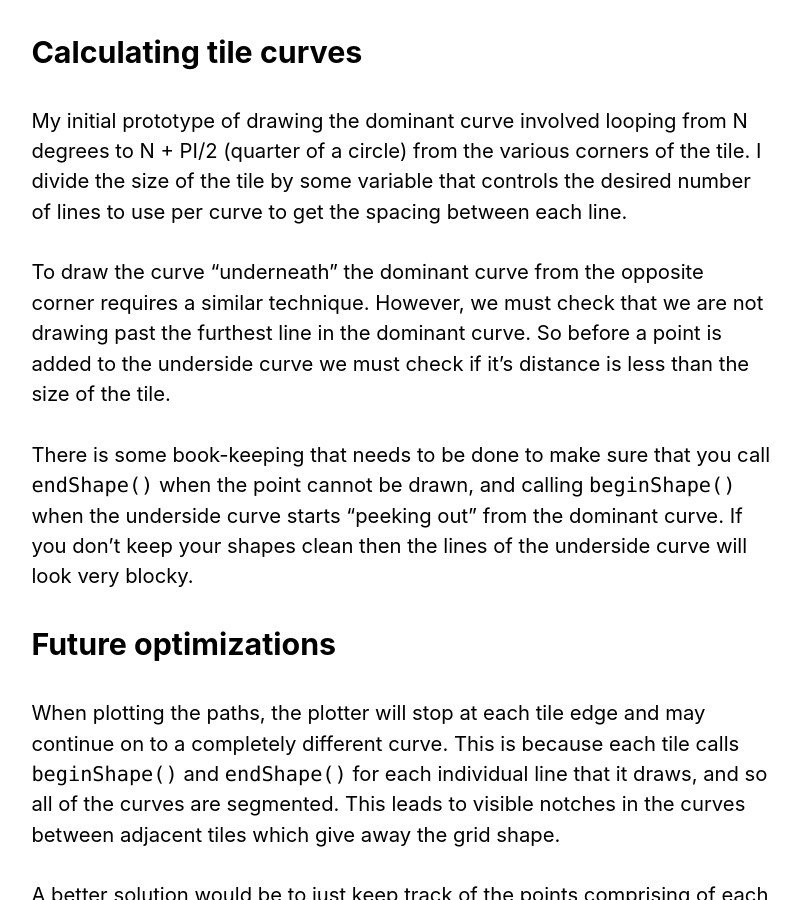
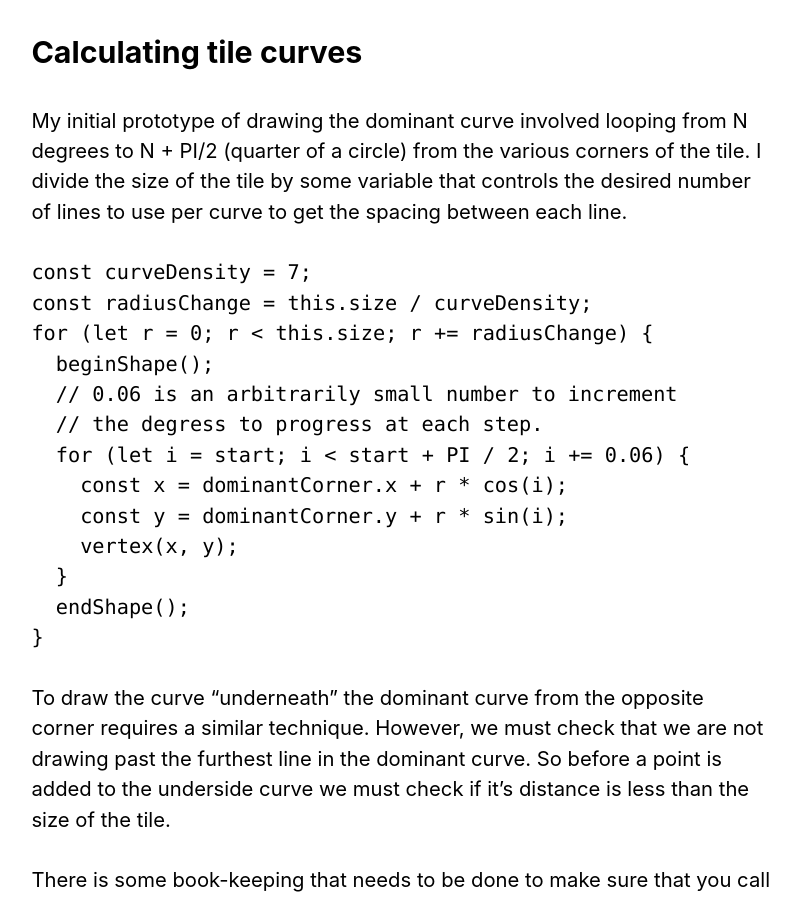
Before and after one commit to ox/ox.github.io, a Jekyll site: the page built from _posts/2019-07-19-curvy-tiling.md, in a window 1280 px wide and 900 px high, scrolled down 2273 px. Shown: the whole window, without its empty margins (239-1039 px from the left). Built offline with Jekyll 4.4.1, drawn with Linux system fonts in a browser that asks for light colours; comment, search, counter and statistics services are not loaded.

Commit message:
add code block to show adding points to curve

````diff
--- a/_posts/2019-07-19-curvy-tiling.md
+++ b/_posts/2019-07-19-curvy-tiling.md
@@ -38,6 +38,22 @@ It's important to try to divide the grid evenly across the rendering so that the
 
 My initial prototype of drawing the dominant curve involved looping from N degrees to N + PI/2 (quarter of a circle) from the various corners of the tile. I divide the size of the tile by some variable that controls the desired number of lines to use per curve to get the spacing between each line.
 
+```js
+const curveDensity = 7;
+const radiusChange = this.size / curveDensity;
+for (let r = 0; r < this.size; r += radiusChange) {
+  beginShape();
+  // 0.06 is an arbitrarily small number to increment
+  // the degress to progress at each step.
+  for (let i = start; i < start + PI / 2; i += 0.06) {
+    const x = dominantCorner.x + r * cos(i);
+    const y = dominantCorner.y + r * sin(i);
+    vertex(x, y);
+  }
+  endShape();
+}
+```
+
 To draw the curve "underneath" the dominant curve from the opposite corner requires a similar technique. However, we must check that we are not drawing past the furthest line in the dominant curve. So before a point is added to the underside curve we must check if it's distance is less than the size of the tile.
 
 There is some book-keeping that needs to be done to make sure that you call `endShape()` when the point cannot be drawn, and calling `beginShape()` when the underside curve starts "peeking out" from the dominant curve. If you don't keep your shapes clean then the lines of the underside curve will look very blocky.
````
